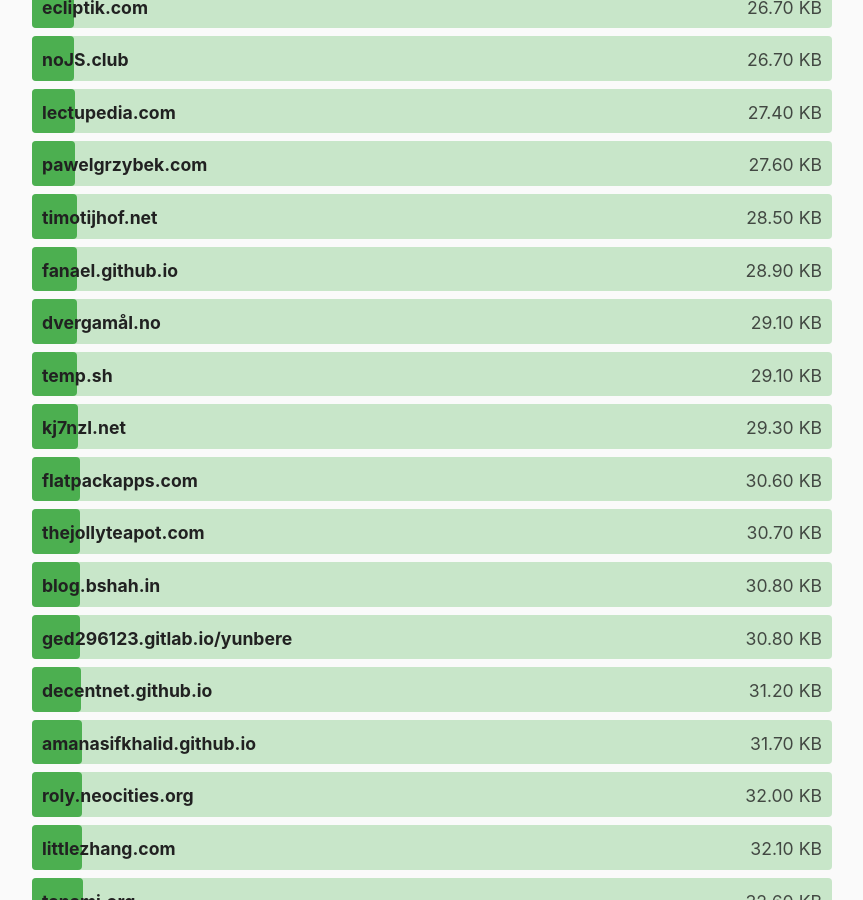
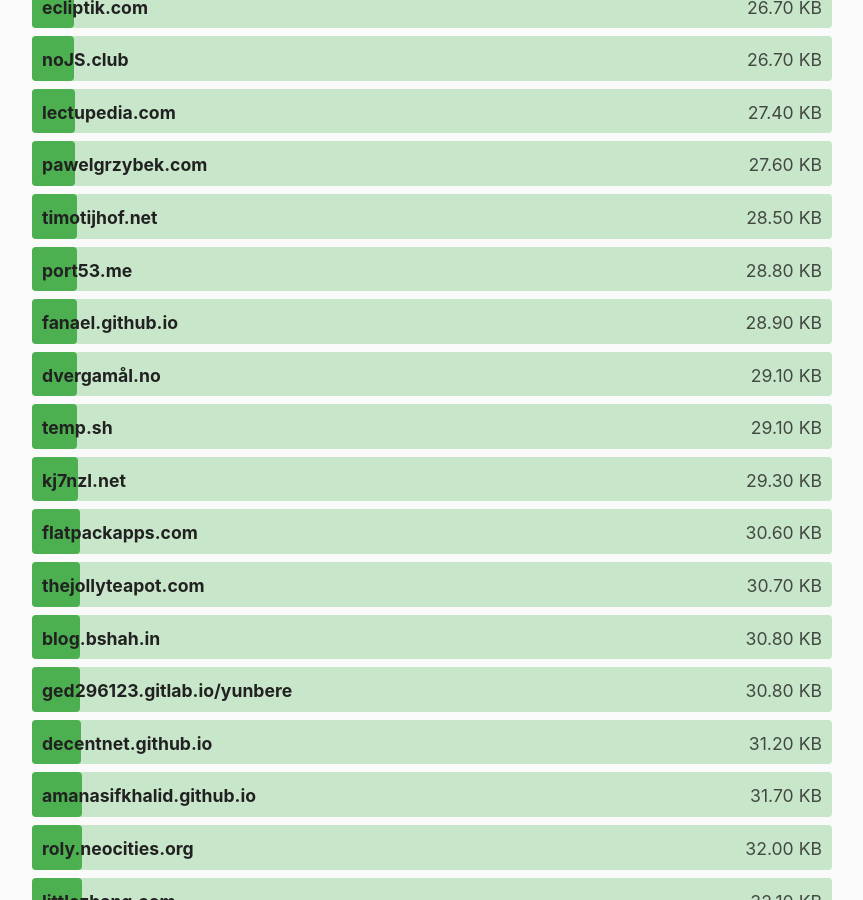
Before and after one commit to kevquirk/512kb.club, a Jekyll site: the page built from index.md, in a window 1280 px wide and 900 px high, scrolled down 6901 px. Shown: the whole window, without its empty margins (208-1071 px from the left). Built offline with Jekyll 4.4.1, drawn with Linux system fonts in a browser that asks for light colours.

Commit message:
Add port53.me

```diff
--- a/_data/sites.yml
+++ b/_data/sites.yml
@@ -1173,6 +1173,11 @@
   size: 321
   last_checked: 2021-12-06
 
+- domain: port53.me
+  url: https://port53.me/
+  size: 28.8
+  last_checked: 2021-12-08
+
 - domain: portable.fyi
   url: https://portable.fyi/
   size: 95.9
```
